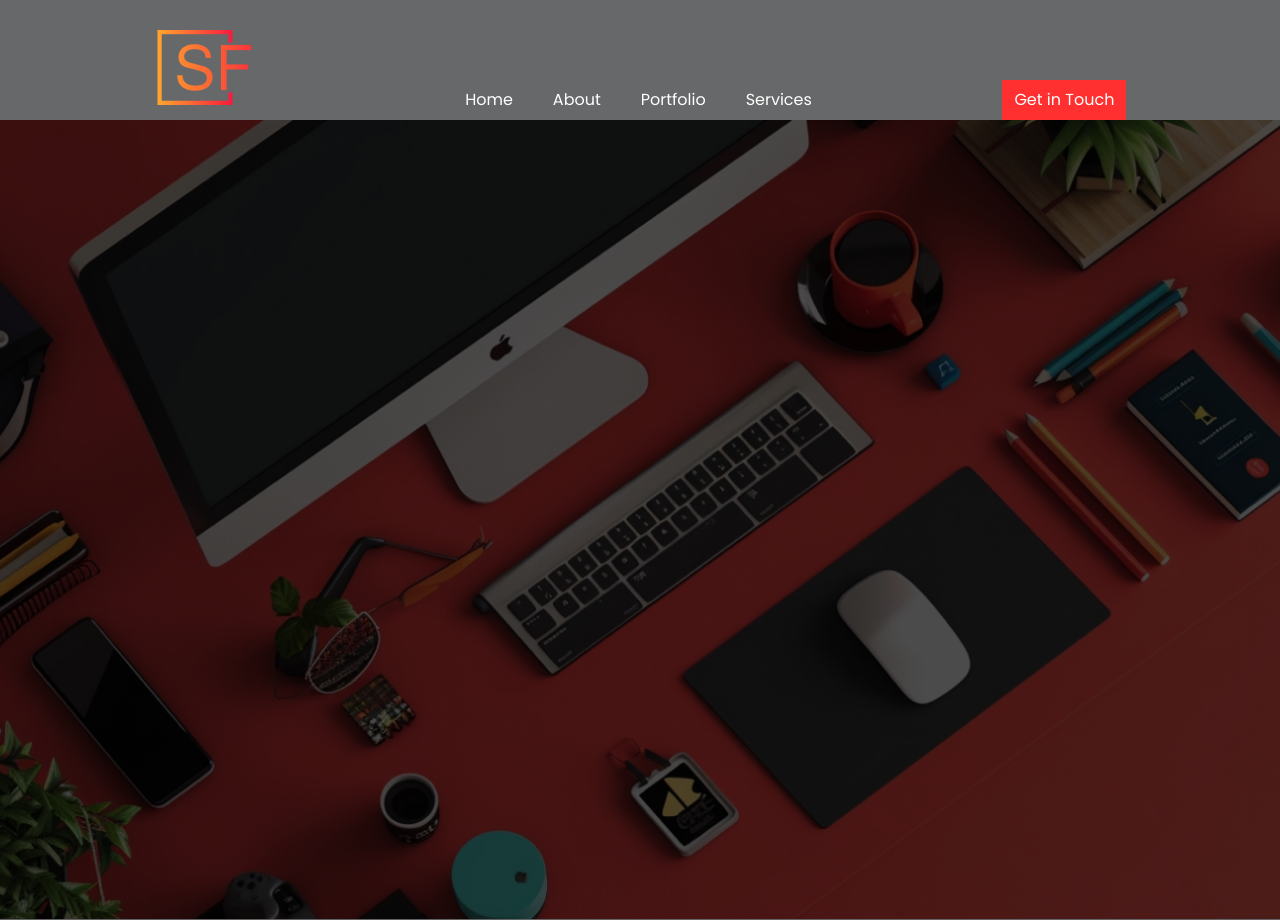
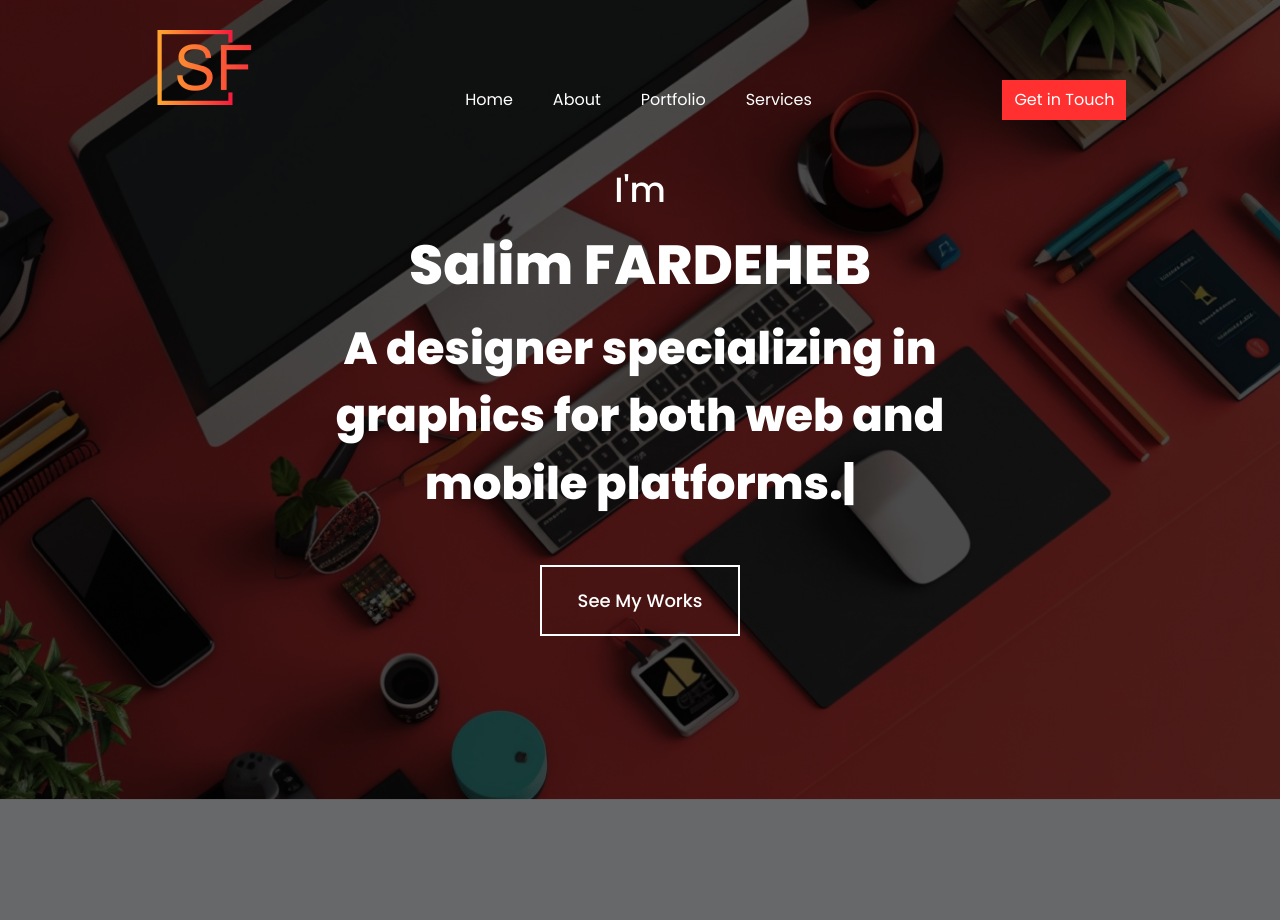
Before and after one commit to salimxfardeheb/portfolio, a React (Vite) app in the folder portfolio/: page / in a window 1280 px wide. After the commit the page ends 800 px from the top, so only its background shows below. Built offline with nearby package versions, Linux system fonts and the light colour scheme.

Commit message:
featuring hero-section

```diff
--- a/portfolio/package.json
+++ b/portfolio/package.json
@@ -15,7 +15,8 @@
     "@tailwindcss/typography": "^0.5.10",
     "react": "^18.2.0",
     "react-dom": "^18.2.0",
-    "react-icons": "^5.0.1"
+    "react-icons": "^5.0.1",
+    "react-type-animation": "^3.2.0"
   },
   "devDependencies": {
     "@types/react": "^18.2.56",
--- a/portfolio/src/App.jsx
+++ b/portfolio/src/App.jsx
@@ -6,9 +6,11 @@ import HeroSection from "./hero-section/heroSection";
 const App = () => {
   return (
     <>
-      <NavbarDesktop />
-      <NavbarMobile />
-      <HeroSection />
+      <div className="relative">
+        <NavbarDesktop />
+        <NavbarMobile />
+        <HeroSection />
+      </div>
     </>
   );
 };
--- a/portfolio/src/hero-section/heroSection.jsx
+++ b/portfolio/src/hero-section/heroSection.jsx
@@ -1,8 +1,32 @@
 import React from "react";
-import HeroSectionImage from "/Herosection.png";
+import { TypeAnimation } from 'react-type-animation';
 
 const HeroSection = () => {
-  return <div className="bg-hero h-screen bg-cover bg-center"></div>;
+  return (
+    <div className="bg-hero h-screen bg-cover bg-center flex flex-col gap-12 justify-center items-center">
+      <div className="flex flex-col items-center text-white gap-2 text-center mx-[12%] md:mx-[22%]">
+        <span className="text-MobileHeader4 md:text-Header4">I'm </span>
+        <span className=" text-MobileHeader2 md:text-Header2">
+          Salim FARDEHEB
+        </span>
+        <span className=" text-MobileHeader3 md:text-Header3">
+        <TypeAnimation
+      sequence={[
+        'A designer specializing in graphics for both web and mobile platforms.',
+      ]}
+      wrapper="span"
+      speed={25}
+      repeat={0}
+    />
+
+        </span>
+      </div>
+      <div>
+        <button className="px-9 py-5 text-white text-MobileHeader4  border-2 hover:bg-redOrange hover:scale-105 duration-200">
+          See My Works
+        </button>
+      </div>
+    </div>
+  );
 };
-
 export default HeroSection;
--- a/portfolio/src/navbar/navbarDesktop.jsx
+++ b/portfolio/src/navbar/navbarDesktop.jsx
@@ -5,7 +5,7 @@ import menuItems from "./menuItems";
 
 const NavbarDesktop = () => {
   return (
-    <div className="w-full ">
+    <div className="w-full absolute top-0 ">
       <div className="md:flex justify-between mx-[12%] pt-[30px] items-baseline hidden">
         {/* logo */}
         <div>
--- a/portfolio/src/navbar/navbarMobile.jsx
+++ b/portfolio/src/navbar/navbarMobile.jsx
@@ -4,7 +4,8 @@ import HamburgerButtonItems from "./HamburgerButtonItems";
 
 const NavbarMobile = () => {
   return (
-    <div className="flex md:hidden justify-between items-center pt-12 mx-[12%] relative">
+    <div className="absolute w-full">
+      <div className="flex md:hidden justify-between items-center pt-12 mx-[12%] relative">
       {/* Logo */}
       <div>
         <img src={Logo} alt="logoMobile" className="h-[50px] object-contain" />
@@ -12,6 +13,7 @@ const NavbarMobile = () => {
       {/* humburger button */}
       <HamburgerButtonItems />
     </div>
+    </div>
   );
 };
 export default NavbarMobile;
```
Also changed, not shown: 1 other file (tests, documents, lock files or other folders).
